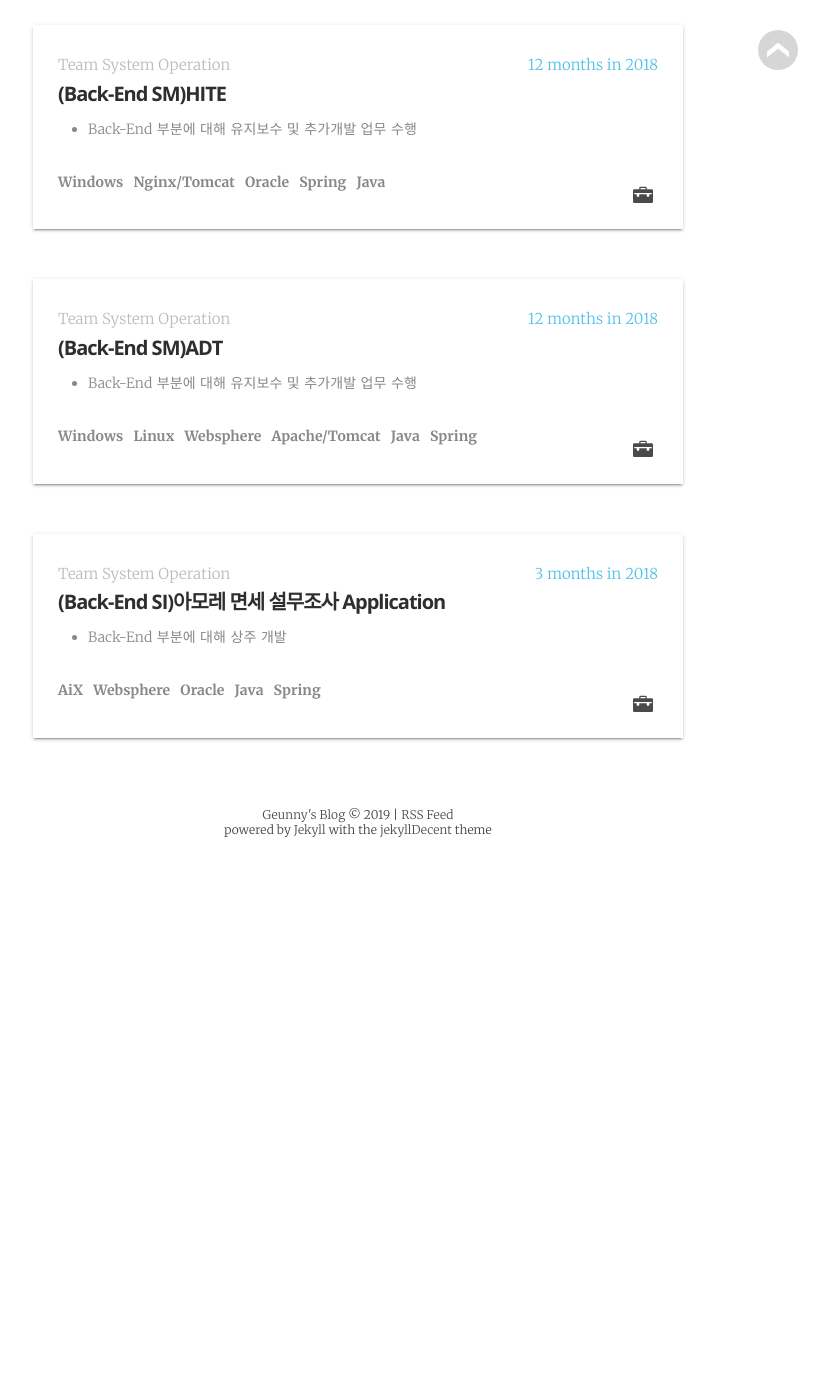
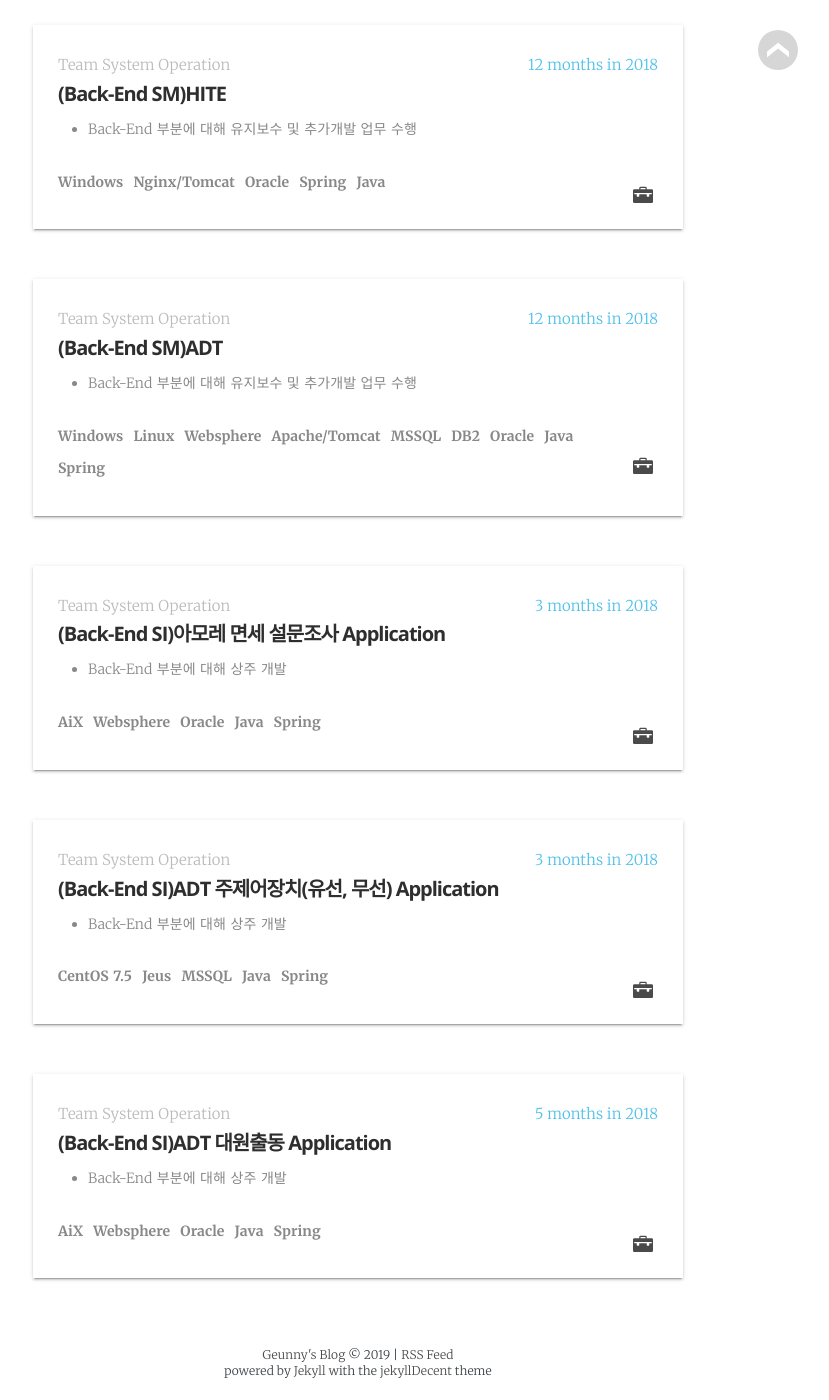
Before and after one commit to jwillmer/jekyllDecent, a Jekyll site: the page built from _pages/cv.html, in a window 1280 px wide and 1400 px high, scrolled down 2174 px. Shown: the whole window, without its empty margins (282-1111 px from the left). Built offline with Jekyll 4.4.1, drawn with Linux system fonts in a browser that asks for light colours; some web fonts are replaced; before the commit the page ends 3033 px from its top, so only the background shows below that.

Commit message:
Update cv.yml

```diff
--- a/_data/cv.yml
+++ b/_data/cv.yml
@@ -49,12 +49,24 @@ geunyoung:
         - time:             "12 months in 2018"
           team:             "Team System Operation"
           title:            "(Back-End SM)ADT"
-          technologies:     "Windows, Linux, Websphere, Apache/Tomcat, Java, Spring"
+          technologies:     "Windows, Linux, Websphere, Apache/Tomcat, MSSQL, DB2, Oracle, Java, Spring"
           responsibilities:
             - "Back-End 부분에 대해 유지보수 및 추가개발 업무 수행"
         - time:             "3 months in 2018"
           team:             "Team System Operation"
-          title:            "(Back-End SI)아모레 면세 설무조사 Application"
+          title:            "(Back-End SI)아모레 면세 설문조사 Application"
           technologies:     "AiX, Websphere, Oracle, Java, Spring"
           responsibilities:
             - "Back-End 부분에 대해 상주 개발 "
+        - time:             "3 months in 2018"
+          team:             "Team System Operation"
+          title:            "(Back-End SI)ADT 주제어장치(유선, 무선) Application"
+          technologies:     "CentOS 7.5, Jeus, MSSQL, Java, Spring"
+          responsibilities:
+            - "Back-End 부분에 대해 상주 개발 "
+        - time:             "5 months in 2018"
+          team:             "Team System Operation"
+          title:            "(Back-End SI)ADT 대원출동 Application"
+          technologies:     "AiX, Websphere, Oracle, Java, Spring"
+          responsibilities:
+            - "Back-End 부분에 대해 상주 개발 "
```
